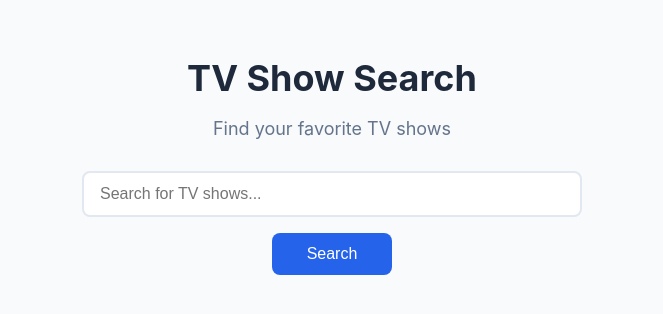
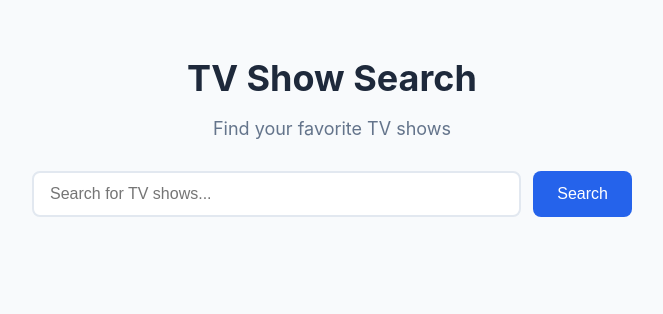
Before and after one commit to danigrandem/search, a React (Create React App) app: page / in a window 1280 px wide. Shown: the top 314 px of the page, without its empty margins (308-971 px from the left). Built offline with nearby package versions, Linux system fonts and the light colour scheme.

Commit message:
feat: improve search layout with inline button and enter key support

```diff
--- a/src/components/SearchBar.tsx
+++ b/src/components/SearchBar.tsx
@@ -3,9 +3,16 @@ import React from 'react';
 interface SearchBarProps {
     value: string;
     onChange: (newValue: string) => void;
+    onEnterPress?: () => void;
 }
 
-const SearchBar: React.FC<SearchBarProps> = ({ value, onChange }) => {
+const SearchBar: React.FC<SearchBarProps> = ({ value, onChange, onEnterPress }) => {
+    const handleKeyPress = (e: React.KeyboardEvent<HTMLInputElement>) => {
+        if (e.key === 'Enter' && onEnterPress) {
+            onEnterPress();
+        }
+    };
+
     return (
         <div style={styles.container}>
             <input
@@ -13,7 +20,8 @@ const SearchBar: React.FC<SearchBarProps> = ({ value, onChange }) => {
                 style={styles.input}
                 placeholder="Search for TV shows..."
                 value={value}
-                onChange={(e) => onChange(e.target.value)}
+                onChange={(e: React.ChangeEvent<HTMLInputElement>) => onChange(e.target.value)}
+                onKeyPress={handleKeyPress}
             />
         </div>
     );
@@ -21,9 +29,8 @@ const SearchBar: React.FC<SearchBarProps> = ({ value, onChange }) => {
 
 const styles = {
     container: {
-        margin: '0 auto',
-        maxWidth: '500px',
-        width: '100%'
+        flex: 1,
+        minWidth: 0 // This prevents flex item from overflowing
     },
     input: {
         width: '100%',
--- a/src/screens/SearchScreen.tsx
+++ b/src/screens/SearchScreen.tsx
@@ -36,7 +36,12 @@ const SearchScreen: React.FC = () => {
             </div>
 
             <div style={styles.searchSection}>
-                <SearchBar value={query} onChange={setQuery} />
+                <div style={styles.searchContainer}>
+                    <SearchBar
+                        value={query}
+                        onChange={setQuery}
+                        onEnterPress={handleSearch}
+                    />
                     <button
                         onClick={handleSearch}
                         style={{
@@ -47,6 +52,7 @@ const SearchScreen: React.FC = () => {
                     >
                         {loading ? 'Searching...' : 'Search'}
                     </button>
+                </div>
             </div>
 
             {error && <div style={styles.error}>{error}</div>}
@@ -82,10 +88,15 @@ const styles = {
     },
     searchSection: {
         display: 'flex',
-        flexDirection: 'column' as const,
-        gap: '16px',
+        justifyContent: 'center',
         marginBottom: '32px',
-        alignItems: 'center'
+        padding: '0 16px'
+    },
+    searchContainer: {
+        display: 'flex',
+        gap: '12px',
+        width: '100%',
+        maxWidth: '600px'
     },
     button: {
         padding: '12px 24px',
@@ -96,7 +107,7 @@ const styles = {
         borderRadius: '8px',
         cursor: 'pointer',
         transition: 'background-color 0.2s ease',
-        minWidth: '120px'
+        whiteSpace: 'nowrap' as const
     },
     buttonDisabled: {
         backgroundColor: '#93c5fd',
```
Lines whose indentation alone changed are shown as unchanged.
